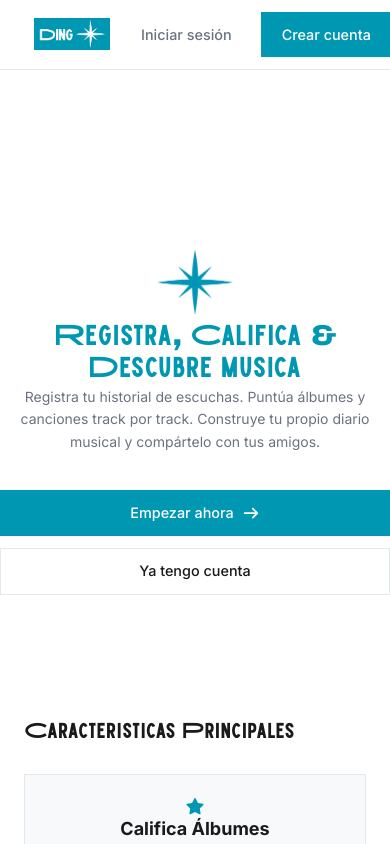
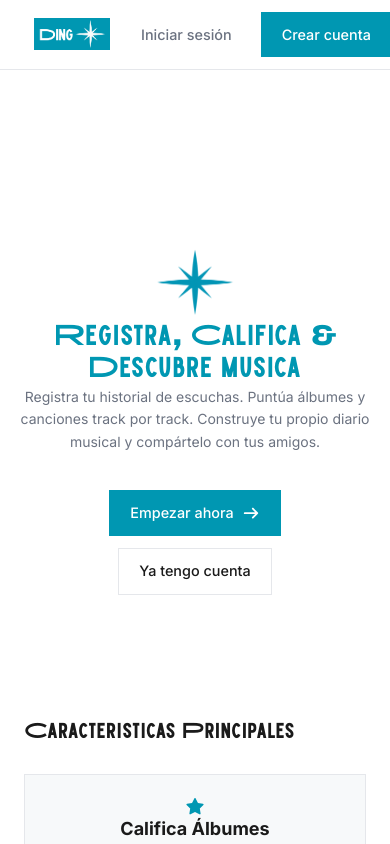
Before and after one commit to englszz/DING, a Next.js app: page / in a window 390 px wide. Shown: the top 844 px of the page. Built offline with nearby package versions, Linux system fonts and the light colour scheme; no server answers.

Commit message:
Fix: remove full-width buttons on mobile landing

```diff
--- a/app/page.tsx
+++ b/app/page.tsx
@@ -60,12 +60,12 @@ export default async function LandingPage() {
               Continúa registrando tus escuchas, calificando álbumes y construyendo tu historial musical.
             </p>
 
-            <div className="flex flex-col sm:flex-row items-center gap-3 sm:gap-6 w-full sm:w-auto" style={{ marginTop: "36px" }}>
-              <Link href="/dashboard" className="btn btn-primary text-sm sm:text-base py-3 px-6 sm:py-3.5 sm:px-8 font-medium w-full sm:w-auto justify-center">
+            <div className="flex flex-col sm:flex-row items-center gap-3 sm:gap-6" style={{ marginTop: "36px" }}>
+              <Link href="/dashboard" className="btn btn-primary text-sm sm:text-base py-3 px-6 sm:py-3.5 sm:px-8 font-medium">
                 <span>Ir a mi diario</span>
                 <FontAwesomeIcon icon={faArrowRight} />
               </Link>
-              <Link href="/search" className="btn btn-outline text-sm sm:text-base py-3 px-6 sm:py-3.5 sm:px-8 font-medium w-full sm:w-auto justify-center">
+              <Link href="/search" className="btn btn-outline text-sm sm:text-base py-3 px-6 sm:py-3.5 sm:px-8 font-medium">
                 <span>Buscar álbumes</span>
               </Link>
             </div>
@@ -149,12 +149,12 @@ export default async function LandingPage() {
             Registra tu historial de escuchas. Puntúa álbumes y canciones track por track. Construye tu propio diario musical y compártelo con tus amigos.
           </p>
 
-          <div className="flex flex-col sm:flex-row items-center gap-3 sm:gap-6 w-full sm:w-auto" style={{ marginTop: "36px" }}>
-            <Link href="/register" className="btn btn-primary text-sm sm:text-base py-3 px-6 sm:py-3.5 sm:px-8 font-medium w-full sm:w-auto justify-center">
+          <div className="flex flex-col sm:flex-row items-center gap-3 sm:gap-6" style={{ marginTop: "36px" }}>
+            <Link href="/register" className="btn btn-primary text-sm sm:text-base py-3 px-6 sm:py-3.5 sm:px-8 font-medium">
               <span>Empezar ahora</span>
               <FontAwesomeIcon icon={faArrowRight} />
             </Link>
-            <Link href="/login" className="btn btn-outline text-sm sm:text-base py-3 px-6 sm:py-3.5 sm:px-8 font-medium w-full sm:w-auto justify-center">
+            <Link href="/login" className="btn btn-outline text-sm sm:text-base py-3 px-6 sm:py-3.5 sm:px-8 font-medium">
               <span>Ya tengo cuenta</span>
             </Link>
           </div>
```
